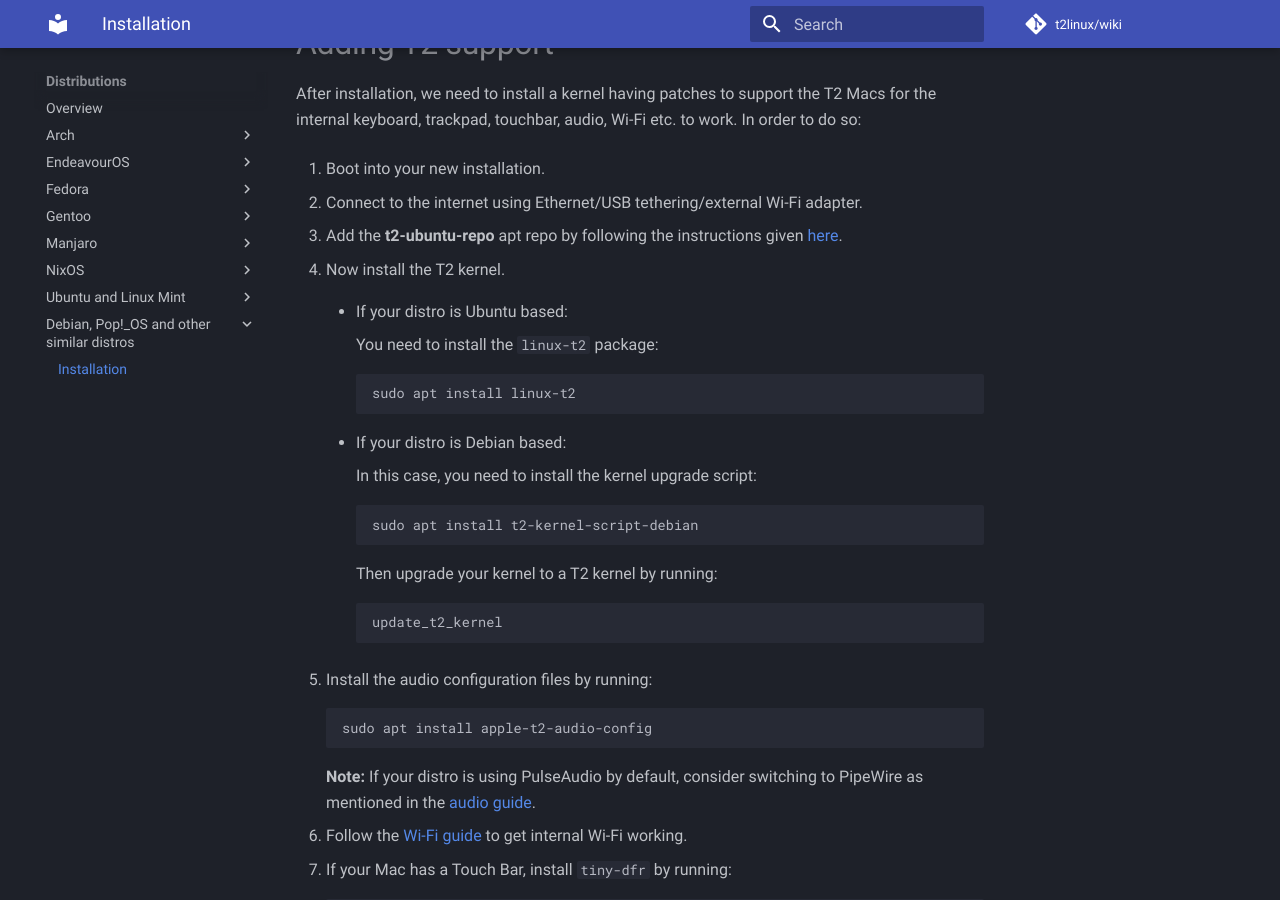
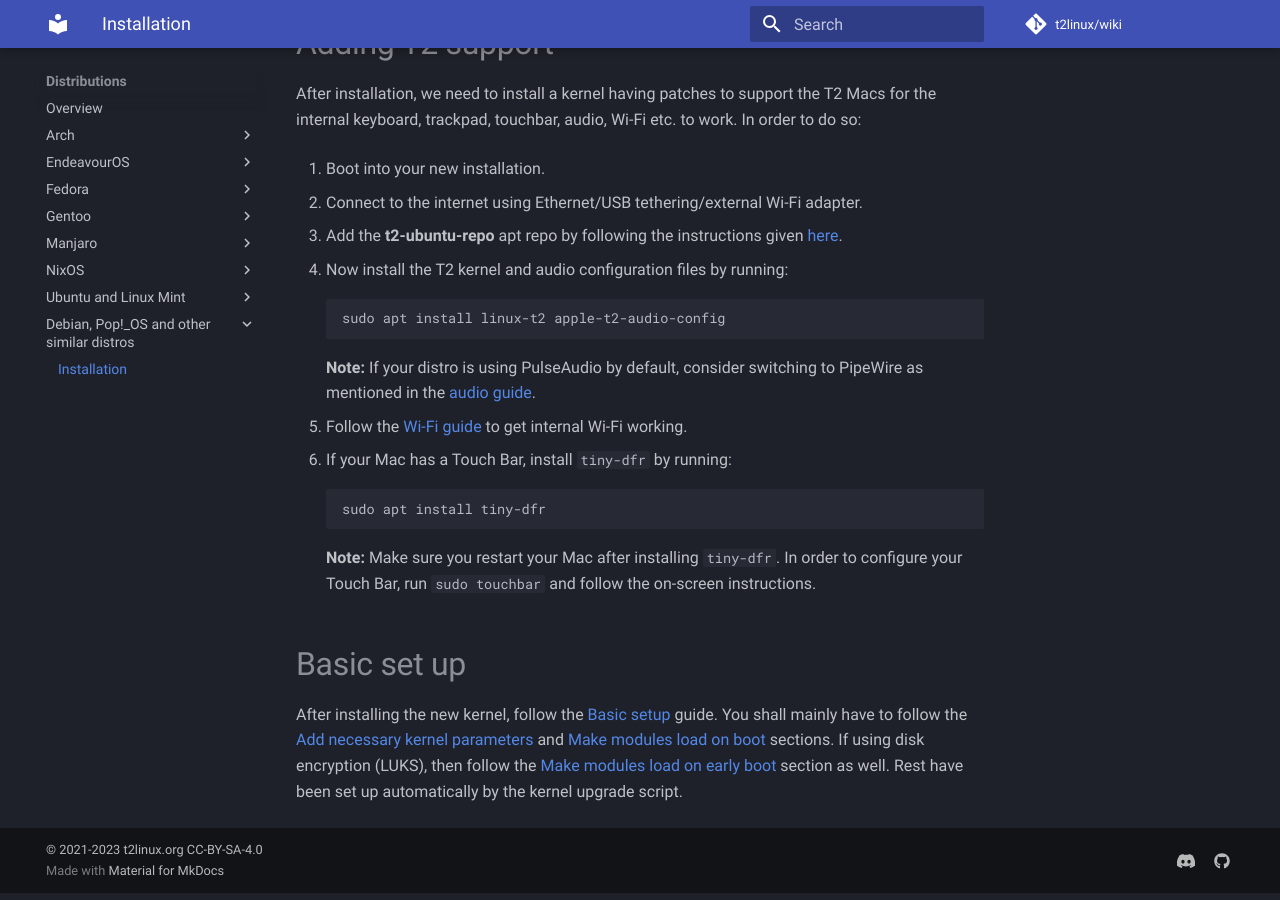
Before and after one commit to t2linux/wiki, an MkDocs documentation site: the page built from docs/distributions/debian/installation.md, in a window 1280 px wide and 900 px high, scrolled down 1823 px. Built offline with MkDocs 1.6.1 and Material for MkDocs 9.7.7, drawn with Linux system fonts in a browser that asks for light colours; comment, search, counter and statistics services are not loaded.

Commit message:
Debian: Use apt repo for kernels

````diff
--- a/docs/distributions/debian/installation.md
+++ b/docs/distributions/debian/installation.md
@@ -50,41 +50,17 @@ After installation, we need to install a kernel having patches to support the T2
 
 3. Add the **t2-ubuntu-repo** apt repo by following the instructions given [here](https://github.com/AdityaGarg8/t2-ubuntu-repo?tab=readme-ov-file#apt-repository-for-t2-macs).
 
-4. Now install the T2 kernel.
-
-    * If your distro is Ubuntu based:
-
-        You need to install the `linux-t2` package:
-
-        ```bash
-        sudo apt install linux-t2
-        ```
-
-    * If your distro is Debian based:
-
-        In this case, you need to install the kernel upgrade script:
-
-        ```bash
-        sudo apt install t2-kernel-script-debian
-        ```
-
-        Then upgrade your kernel to a T2 kernel by running:
-
-        ```bash
-        update_t2_kernel
-        ```
-
-5. Install the audio configuration files by running:
+4. Now install the T2 kernel and audio configuration files by running:
 
     ```bash
-    sudo apt install apple-t2-audio-config
+    sudo apt install linux-t2 apple-t2-audio-config
     ```
 
     **Note:** If your distro is using PulseAudio by default, consider switching to PipeWire as mentioned in the [audio guide](https://wiki.t2linux.org/guides/audio-config/#audio-configuration-files).
 
-6. Follow the [Wi-Fi guide](https://wiki.t2linux.org/guides/wifi-bluetooth/) to get internal Wi-Fi working.
+5. Follow the [Wi-Fi guide](https://wiki.t2linux.org/guides/wifi-bluetooth/) to get internal Wi-Fi working.
 
-7. If your Mac has a Touch Bar, install `tiny-dfr` by running:
+6. If your Mac has a Touch Bar, install `tiny-dfr` by running:
 
     ```bash
     sudo apt install tiny-dfr
````
